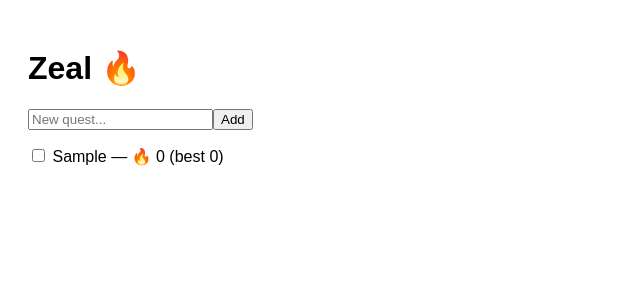
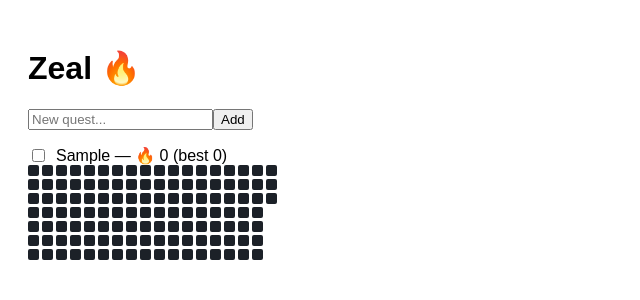
Before and after one commit to MHN-Sathsara/Project-Zeal, a React (Vite) app: page / in a window 1280 px wide. Both pictures are taken after typing "Sample" into the empty fields and a click on the button "Add". Shown: the top 300 px of the page, without its empty margins (0-640 px from the left). Built offline with nearby package versions, Linux system fonts and the light colour scheme.

Commit message:
feat: add Heatmap component to visualize task completion dates

```diff
--- a/src/App.tsx
+++ b/src/App.tsx
@@ -2,6 +2,7 @@ import { useEffect, useState } from "react";
 import { db, type Task, type Completion } from "./lib/db";
 import { newId } from "./lib/id";
 import { computeStreaks, isoToday } from "./lib/streaks";
+import Heatmap from "./components/Heatmap";
 
 export default function App() {
   const [tasks, setTasks] = useState<Task[]>([]);
@@ -57,25 +58,26 @@ export default function App() {
         <button type="submit">Add</button>
       </form>
 
-      <ul style={{ listStyle: "none", padding: 0 }}>
+      <div style={{ marginTop: 16 }}>
   {tasks.map((t) => {
     const dates = completions.filter((c) => c.taskId === t.id).map((c) => c.date);
     const { current, best } = computeStreaks(dates);
     const doneToday = dates.includes(isoToday());
     return (
-            <li key={t.id} style={{ margin: "8px 0" }}>
-              <label>
+      <div key={t.id} style={{ marginBottom: 16 }}>
+        <label style={{ display: "flex", alignItems: "center", gap: 8 }}>
           <input
             type="checkbox"
             checked={doneToday}
             onChange={() => toggleToday(t.id)}
           />
-                {" "}{t.title} — 🔥 {current} (best {best})
+          {t.title} — 🔥 {current} (best {best})
         </label>
-            </li>
+        <Heatmap dates={dates} />
+      </div>
     );
   })}
-      </ul>
+</div>
     </div>
   );
 }
--- /dev/null
+++ b/src/components/Heatmap.tsx
@@ -0,0 +1,56 @@
+function isoDate(d: Date): string {
+  return d.toISOString().slice(0, 10);
+}
+
+function daysBetween(aISO: string, bISO: string): number {
+  const a = new Date(aISO + "T00:00:00");
+  const b = new Date(bISO + "T00:00:00");
+  return Math.round((b.getTime() - a.getTime()) / 86400000);
+}
+
+const WEEKS = 18; // ~4.5 months of history
+
+export default function Heatmap({ dates }: { dates: string[] }) {
+  const set = new Set(dates);
+  const today = new Date();
+
+  // align the right edge to the end of this calendar week (Saturday)
+  const end = new Date(today);
+  end.setDate(end.getDate() + (6 - end.getDay()));
+
+  const days: { iso: string; active: boolean; future: boolean }[] = [];
+  for (let i = WEEKS * 7 - 1; i >= 0; i--) {
+    const d = new Date(end);
+    d.setDate(d.getDate() - i);
+    const iso = isoDate(d);
+    days.push({
+      iso,
+      active: set.has(iso),
+      future: daysBetween(isoDate(today), iso) > 0
+    });
+  }
+
+  const weeks: typeof days[] = [];
+  for (let i = 0; i < days.length; i += 7) weeks.push(days.slice(i, i + 7));
+
+  return (
+    <div style={{ display: "flex", gap: 3 }}>
+      {weeks.map((week, wi) => (
+        <div key={wi} style={{ display: "flex", flexDirection: "column", gap: 3 }}>
+          {week.map((day) => (
+            <div
+              key={day.iso}
+              title={day.iso}
+              style={{
+                width: 11,
+                height: 11,
+                borderRadius: 2,
+                background: day.future ? "transparent" : day.active ? "#39d353" : "#1c2128"
+              }}
+            />
+          ))}
+        </div>
+      ))}
+    </div>
+  );
+}
```
Lines whose indentation alone changed are shown as unchanged.
